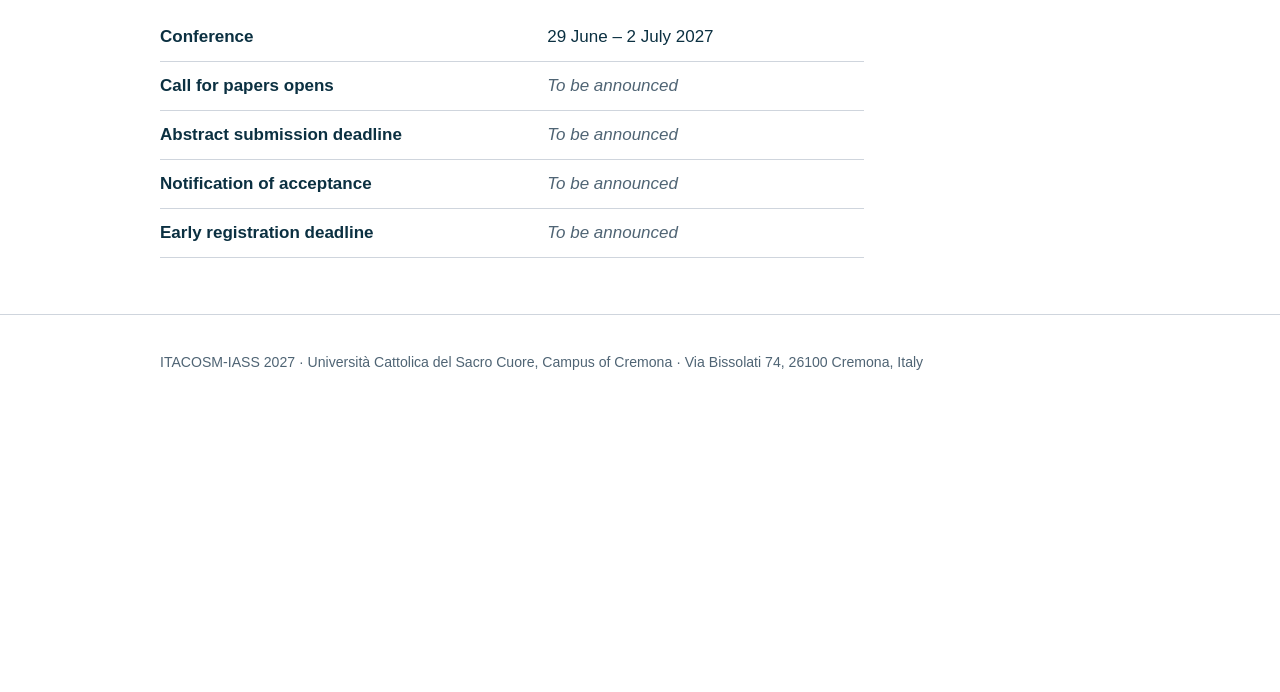
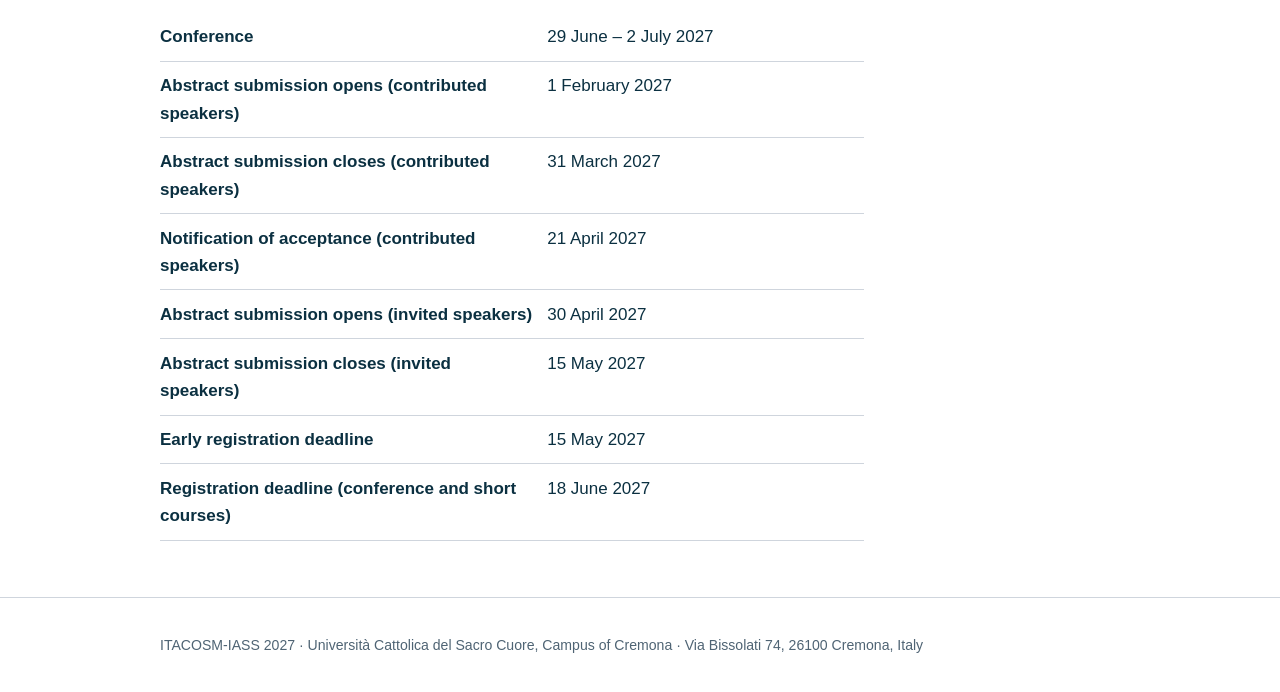
Before and after one commit to itacosm/2027, a plain HTML site: page important-dates.html in a window 1280 px wide. Shown: the part 374-1066 px from the top of the page. Before the commit the page ends 800 px from the top, so only its background shows below. Drawn offline with Linux system fonts and the light colour scheme.

Commit message:
Add files via upload

```diff
--- a/important-dates.html
+++ b/important-dates.html
@@ -30,10 +30,13 @@
 <div class="table-wrap"><table class="dates">
 <tbody>
 <tr><th scope="row">Conference</th><td>29 June – 2 July 2027</td></tr>
-<tr><th scope="row">Call for papers opens</th><td class="tba">To be announced</td></tr>
-<tr><th scope="row">Abstract submission deadline</th><td class="tba">To be announced</td></tr>
-<tr><th scope="row">Notification of acceptance</th><td class="tba">To be announced</td></tr>
-<tr><th scope="row">Early registration deadline</th><td class="tba">To be announced</td></tr>
+<tr><th scope="row">Abstract submission opens (contributed speakers)</th><td>1 February 2027</td></tr>
+<tr><th scope="row">Abstract submission closes (contributed speakers)</th><td>31 March 2027</td></tr>
+<tr><th scope="row">Notification of acceptance (contributed speakers)</th><td>21 April 2027</td></tr>
+<tr><th scope="row">Abstract submission opens (invited speakers)</th><td>30 April 2027</td></tr>
+<tr><th scope="row">Abstract submission closes (invited speakers)</th><td>15 May 2027</td></tr>
+<tr><th scope="row">Early registration deadline</th><td>15 May 2027</td></tr>
+<tr><th scope="row">Registration deadline (conference and short courses)</th><td>18 June 2027</td></tr>
 </tbody></table></div>
 
 </main>
```
